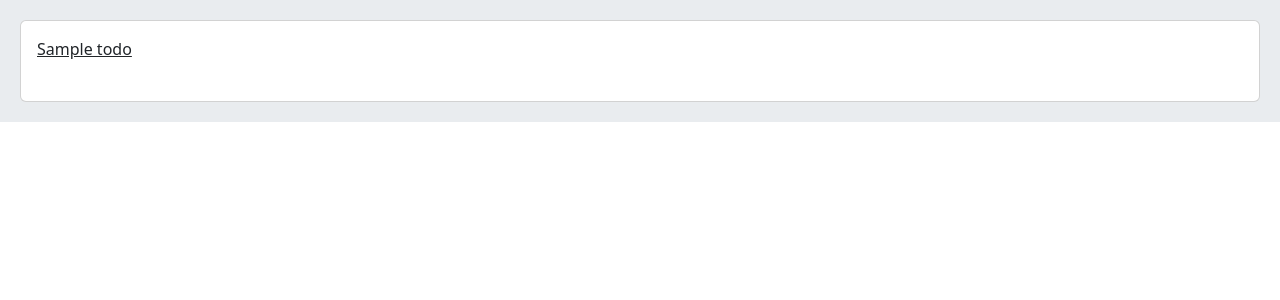
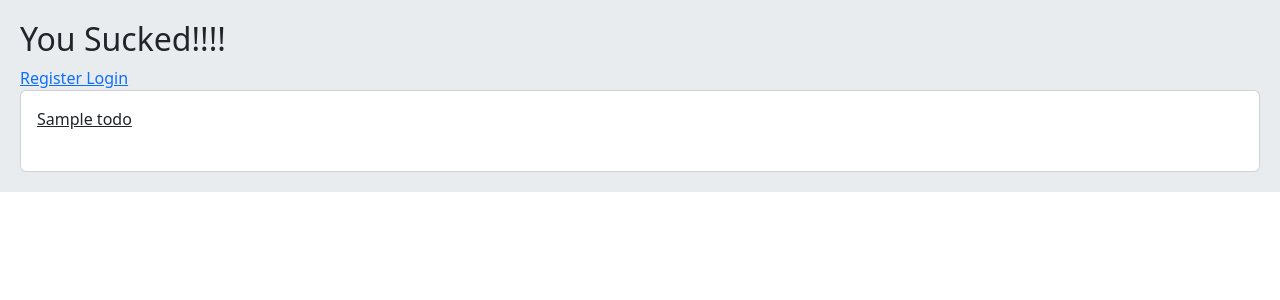
Before and after one commit to khodetitus/Education, a Django app: template course/Django/Intro/templates/home.html in a window 1280 px wide. Shown: the part 56-356 px from the top of the page. Run offline with Django 3.2, Linux system fonts and the light colour scheme; the template is opened without the code that fills it: most values are stand-ins (such as "Sample title", 1, 10 or a date in 2020).

Commit message:
Django Intro |home.html | modify file | khodetitus

```diff
--- a/course/Django/Intro/templates/home.html
+++ b/course/Django/Intro/templates/home.html
@@ -1,6 +1,26 @@
 {% extends "base.html" %}
 
 {% block content %}
+    {% if request.user.is_authenticated %}
+        <p>{{ request.user }}</p>
+        <h2>
+            Welcome Dear!!!
+        </h2>
+        <a href="{% url "user_logout" %}">
+            Logout
+        </a>
+    {% else %}
+        <h2>
+            You Sucked!!!!
+        </h2>
+        <a href="{% url "user_register" %}">
+            Register
+        </a>
+        <a href="{% url "user_login" %}">
+            Login
+        </a>
+    {% endif %}
+
     <div class="card">
         {% for todo in all %}
             <a class="card-body" href="{% url 'details' todo.id %}">
```
